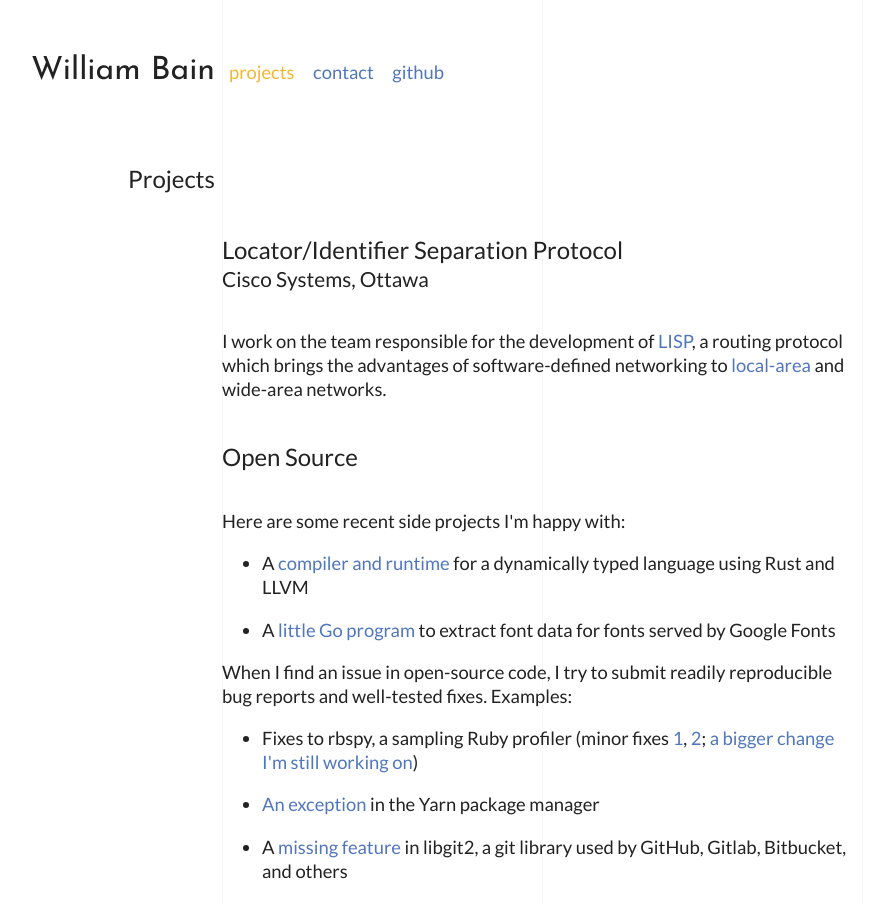
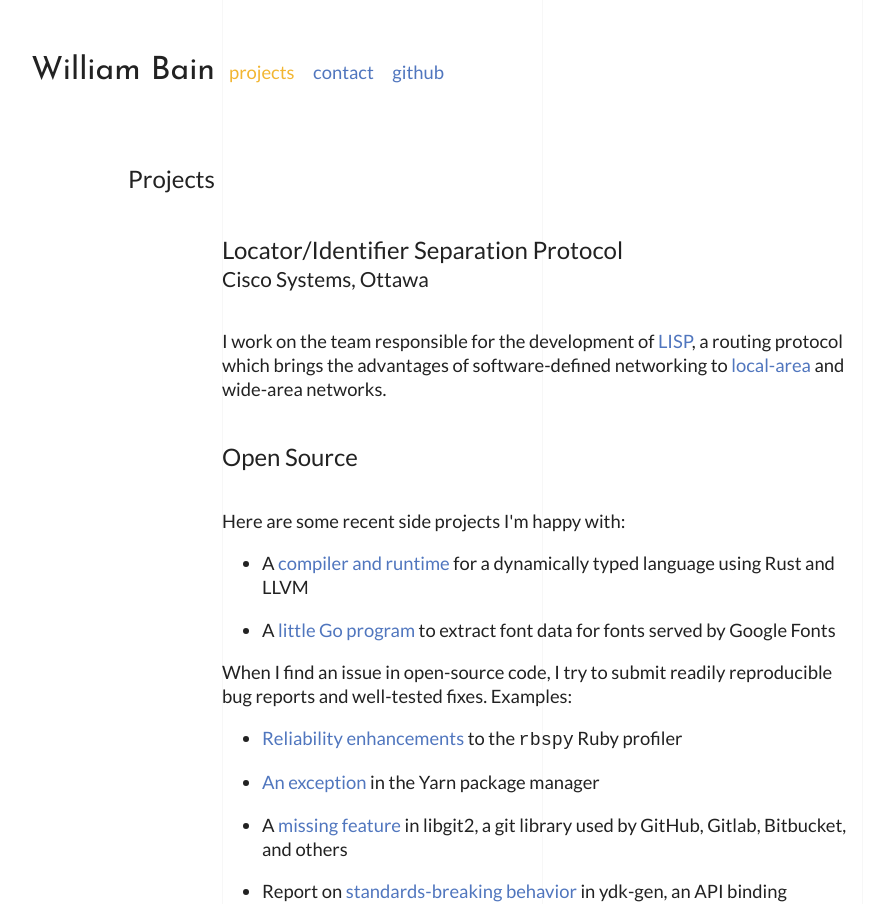
Before and after one commit to wabain/wabain.github.io, a Jekyll site: the page built from projects.html, in a window 1280 px wide. Shown: the top 904 px of the page, without its empty margins (258-1135 px from the left). Built offline with Jekyll 4.4.1, drawn with Linux system fonts in a browser that asks for light colours; nearby versions of some CDN libraries.

Commit message:
Deploy to GitHub Pages
Source commit for this deployment:

commit 95d2eae0aec368fec32dc35f923bb517c09eb105
Merge: f9400d7 508a900
Author:     William Bain <bain.william.a@gmail.com>
AuthorDate: Mon May 20 18:33:36 2019 +0000
Commit:     GitHub <noreply@github.com>
CommitDate: Mon May 20 18:33:36 2019 +0000

    Merge pull request #9 from wabain/project-update

    Projects: Update info on ongoing work

```diff
--- a/projects.html
+++ b/projects.html
@@ -53,10 +53,8 @@ nav_priority: 1
           </p>
           <ul>
               <li>
-                  <p>Fixes to rbspy, a sampling Ruby profiler (minor fixes
-                  <a href="https://github.com/rbspy/rbspy/pull/170" target="_blank">1</a>,
-                  <a href="https://github.com/rbspy/rbspy/pull/169" target="_blank">2</a>;
-                  <a href="https://github.com/rbspy/rbspy/pull/177" target="_blank">a bigger change I'm still working on</a>)
+                  <p><a href="https://github.com/rbspy/rbspy/pull/177" target="_blank">Reliability enhancements</a>
+                  to the <code>rbspy</code> Ruby profiler
               </li>
               <li>
                   <p><a href="https://github.com/yarnpkg/yarn/pull/5400" target="_blank">An exception</a>
--- a/section-partial/projects.html
+++ b/section-partial/projects.html
@@ -53,10 +53,8 @@ nav_priority: 1
           </p>
           <ul>
               <li>
-                  <p>Fixes to rbspy, a sampling Ruby profiler (minor fixes
-                  <a href="https://github.com/rbspy/rbspy/pull/170" target="_blank">1</a>,
-                  <a href="https://github.com/rbspy/rbspy/pull/169" target="_blank">2</a>;
-                  <a href="https://github.com/rbspy/rbspy/pull/177" target="_blank">a bigger change I'm still working on</a>)
+                  <p><a href="https://github.com/rbspy/rbspy/pull/177" target="_blank">Reliability enhancements</a>
+                  to the <code>rbspy</code> Ruby profiler
               </li>
               <li>
                   <p><a href="https://github.com/yarnpkg/yarn/pull/5400" target="_blank">An exception</a>
```
Also changed, not shown: 1 other file.
